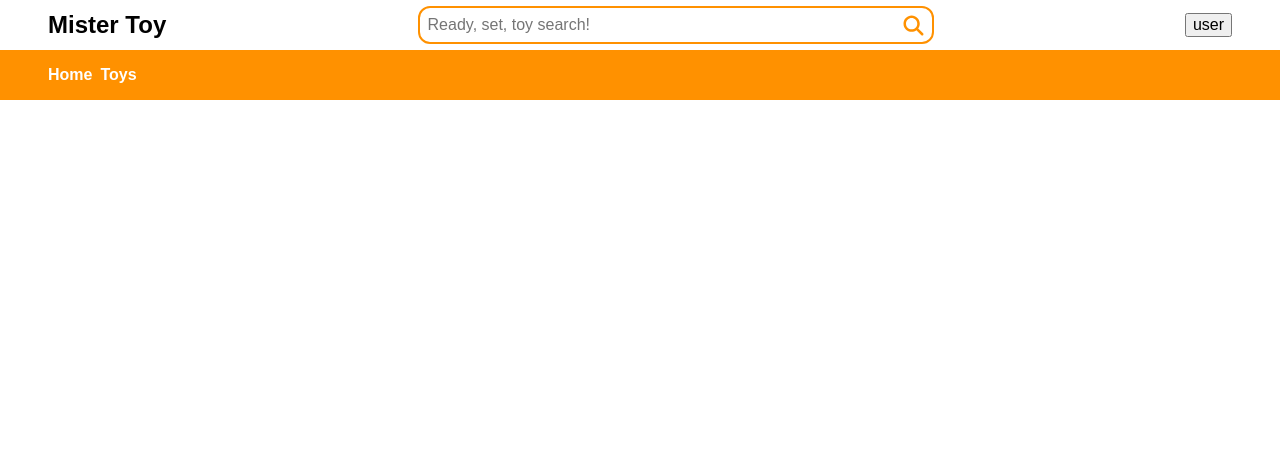
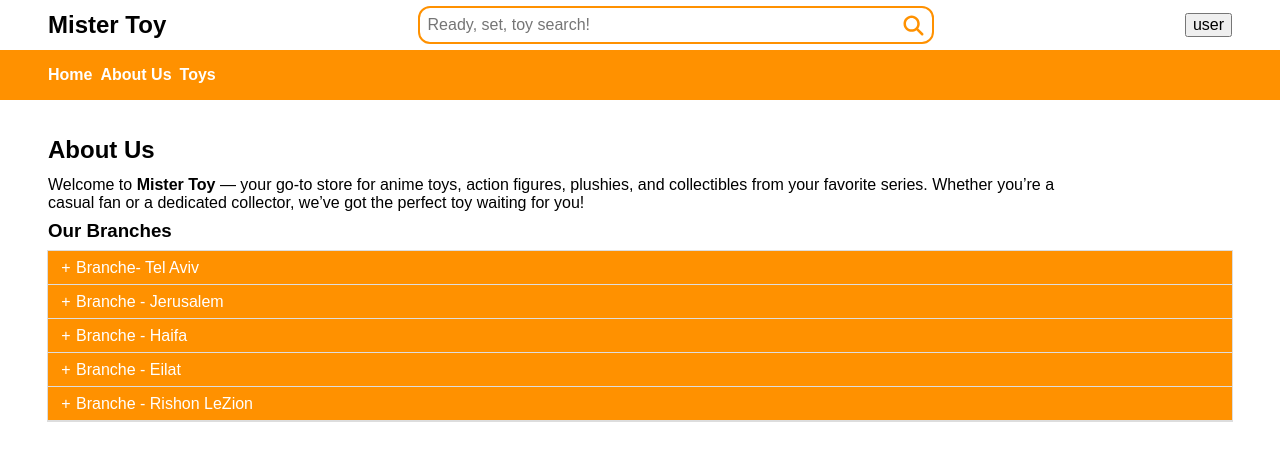
Before and after one commit to Eh2409/mister-toy-frontend, a React (Vite) app: page /about in a window 1280 px wide. Shown: the top 460 px of the page. Built offline with nearby package versions, Linux system fonts and the light colour scheme.

Commit message:
Add about page

```diff
--- a/src/RootCmp.jsx
+++ b/src/RootCmp.jsx
@@ -13,6 +13,7 @@ import { ToyEdit } from "./pages/ToyEdit.jsx";
 import { AppHeader } from "./cmps/AppHeader.jsx";
 import { Provider } from "react-redux";
 import { ToyDetails } from "./pages/ToyDetails.jsx";
+import { About } from "./pages/About.jsx";
 
 function RootCmp() {
 
@@ -36,6 +37,7 @@ function RootCmp() {
           <main className="app-main-content">
             <Routes>
               <Route path="/" element={<HomePage />} />
+              <Route path="/about" element={<About />} />
               <Route path="/toy" element={<ToyIndex />} />
               <Route path="/toy/:toyId" element={<ToyDetails />} />
               <Route path="/toy/edit" element={<ToyEdit />} />
--- a/src/assets/style/main.css
+++ b/src/assets/style/main.css
@@ -11,6 +11,7 @@
 @import "./pages/ToyIndex.css";
 @import "./pages/ToyEdit.css";
 @import "./pages/ToyDetails.css";
+@import "./pages/About.css";
 
 /* cmps */
 @import "./cmps/Pagination.css";
--- /dev/null
+++ b/src/assets/style/pages/About.css
@@ -0,0 +1,51 @@
+.about {
+
+    &>* {
+        margin-block-end: 0.5em;
+    }
+
+    p {
+        max-width: 80vw;
+        font-size: 1rem;
+    }
+
+    .branches-list {
+        outline: solid 1px var(--outlineClr1);
+
+        .branche-header {
+            background-color: var(--mainSiteClrTheme);
+            color: white;
+            padding: 0.5em;
+            cursor: pointer;
+            box-shadow: inset 0px -1px 0px var(--outlineClr1);
+
+            .toggle-symbol {
+                display: inline-block;
+                width: 20px;
+                text-align: center;
+            }
+        }
+
+        .branche-info {
+            display: grid;
+            grid-template-rows: 0fr;
+            transition: 200ms ease-in-out;
+
+            &.open {
+                grid-template-rows: 1fr;
+            }
+
+            &>* {
+                overflow: hidden;
+
+                &>* {
+                    padding: 0.5em;
+
+                    span {
+                        font-weight: bold;
+                    }
+                }
+            }
+        }
+    }
+}
--- a/src/cmps/AppHeader.jsx
+++ b/src/cmps/AppHeader.jsx
@@ -44,6 +44,7 @@ export function AppHeader(props) {
 
             <nav className="header-nav flex  align-center">
                 <NavLink to="/">Home</NavLink>
+                <NavLink to="/about">About Us</NavLink>
                 <NavLink to="/toy">Toys</NavLink>
             </nav>
 
--- /dev/null
+++ b/src/pages/About.jsx
@@ -0,0 +1,54 @@
+import { useState, useEffect, useRef, Fragment } from 'react'
+import { getBranchesData } from '../services/store.service.js'
+
+export function About(props) {
+
+    const [branches, setBranches] = useState(getBranchesData())
+    const [isBrancheOpen, setIsBrancheOpen] = useState({ isOpen: false, brancheId: null })
+
+    function toggleIsBrancheOpen(brancheId) {
+        setIsBrancheOpen(prev => {
+            if (brancheId === prev.brancheId) {
+                prev = { isOpen: false, brancheId: null }
+            } else {
+                prev = { isOpen: true, brancheId: brancheId }
+            }
+            return prev
+        })
+    }
+
+    return (
+        <section className="about">
+
+            <h2>About Us</h2>
+
+            <p>
+                Welcome to <strong>Mister Toy</strong> — your go-to store for anime toys, action figures, plushies,
+                and collectibles from your favorite series. Whether you’re a casual fan or a dedicated collector,
+                we’ve got the perfect toy waiting for you!
+            </p>
+
+            <h3>Our Branches</h3>
+
+            <ul className="branches-list">
+                {branches?.length > 0 && branches.map(b => {
+                    return <Fragment key={b._id}>
+                        <li className="branche-header" onClick={() => toggleIsBrancheOpen(b._id)} >
+                            <span className='toggle-symbol'>{isBrancheOpen.isOpen && isBrancheOpen.brancheId === b._id ? "-" : "+"}</span>
+                            {b.name}
+                        </li>
+                        <li key={b._id + b.name}
+                            className={`branche-info ${isBrancheOpen.isOpen && isBrancheOpen.brancheId === b._id ? "open" : ""}`}>
+                            <div>
+                                <div><span>City:</span> {b.city}</div>
+                                <div><span>Address:</span> {b.address}</div>
+                                <div><span>Phone:</span> {b.phone}</div>
+                            </div>
+                        </li>
+                    </Fragment>
+                })}
+            </ul>
+
+        </section>
+    )
+}
--- /dev/null
+++ b/src/services/store.service.js
@@ -0,0 +1,40 @@
+
+export function getBranchesData() {
+    return [
+        {
+            _id: 1,
+            name: "Branche- Tel Aviv",
+            city: "Tel Aviv",
+            address: "Dizengoff St 120, Tel Aviv",
+            phone: "+972-3-555-1122",
+        },
+        {
+            _id: 2,
+            name: "Branche - Jerusalem",
+            city: "Jerusalem",
+            address: "Malha Mall, 2nd Floor, Jerusalem",
+            phone: "+972-2-555-3344",
+        },
+        {
+            _id: 3,
+            name: "Branche - Haifa",
+            city: "Haifa",
+            address: "Herzl St 77, Haifa",
+            phone: "+972-4-555-7788",
+        },
+        {
+            _id: 4,
+            name: "Branche - Eilat",
+            city: "Eilat",
+            address: "Shderot HaTmarim 15, Eilat",
+            phone: "+972-8-555-9911",
+        },
+        {
+            _id: 5,
+            name: "Branche - Rishon LeZion",
+            city: "Rishon LeZion",
+            address: "Rothschild St 45, Rishon LeZion",
+            phone: "+972-3-555-6677",
+        }
+    ]
+}
```
